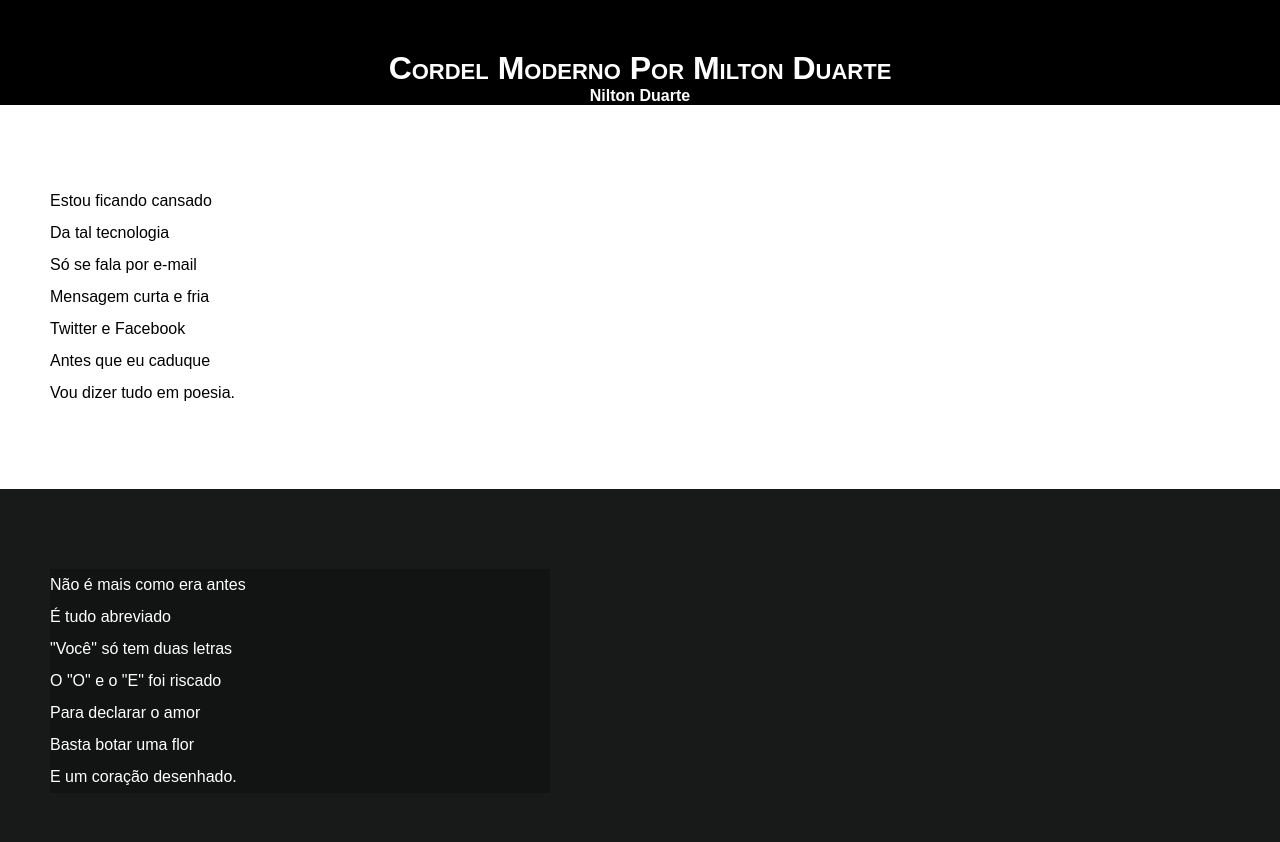
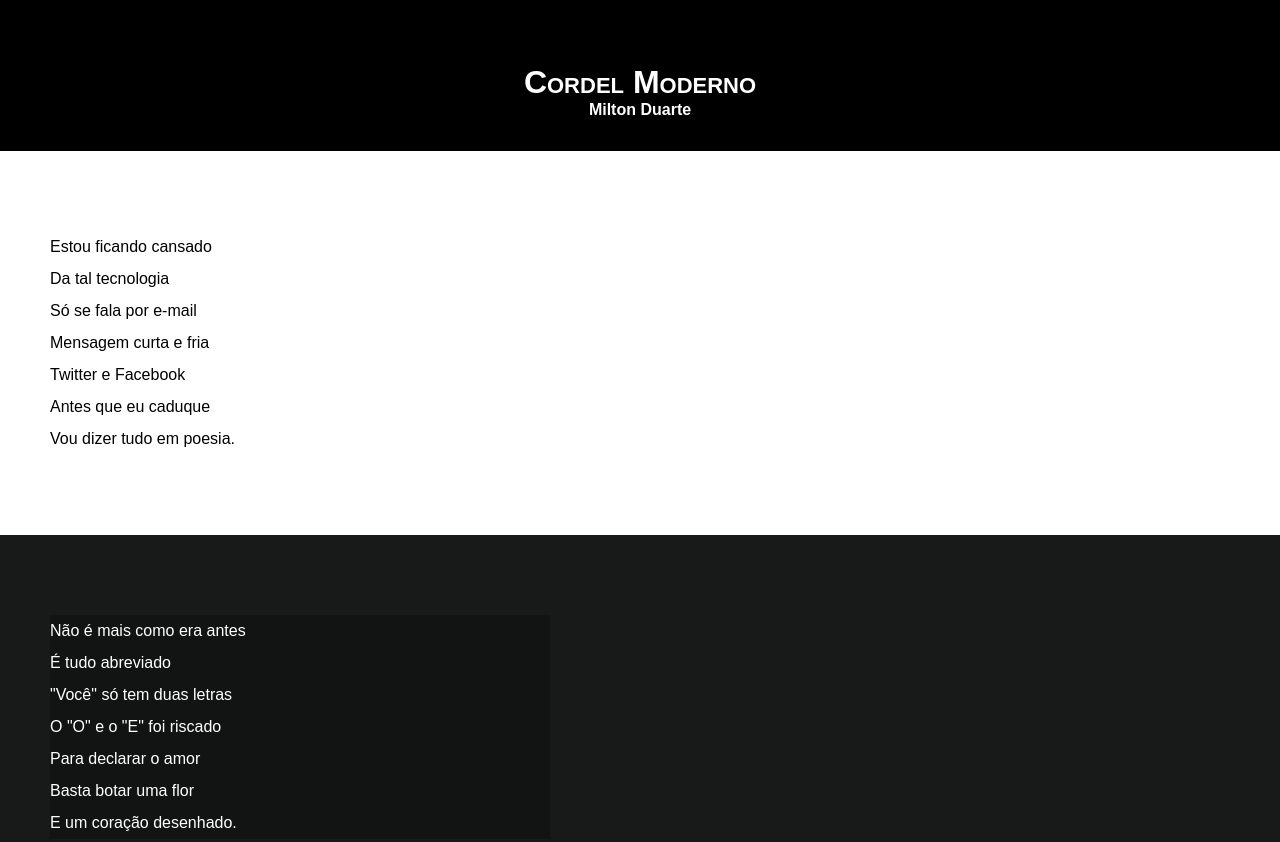
Before and after one commit to KeyvinCumbe/Html-Css, a plain HTML site: page desafio_pmodulo/Desafio12/index.html in a window 1280 px wide. Shown: the top 842 px of the page. Drawn offline with Linux system fonts and the light colour scheme.

Commit message:
fiz uma correccao

```diff
--- a/desafio_pmodulo/Desafio12/index.html
+++ b/desafio_pmodulo/Desafio12/index.html
@@ -13,9 +13,8 @@
     <header>
         <h1>
             Cordel Moderno
-            Por Milton Duarte
         </h1>
-        <a target="_blank" href="https://www.recantodasletras.com.br/poesias/3186743">Nilton Duarte</a>
+        <a target="_blank" href="https://www.recantodasletras.com.br/poesias/3186743">Milton Duarte</a>
     </header>
 
     <section class="normal">
--- a/desafio_pmodulo/Desafio12/style.css
+++ b/desafio_pmodulo/Desafio12/style.css
@@ -1,4 +1,14 @@
 @charset "UTF_8";
+
+@import url('https://fonts.googleapis.com/css2?family=Work+Sans:ital,wght@0,100..900;1,100..900&display=swap');
+
+@import url('https://fonts.googleapis.com/css2?family=Work+Sans:ital,wght@0,100..900;1,100..900&display=swap');
+
+:root{
+    --font1:Verdana, Geneva, Tahoma, sans-serif;
+    --font2:"Passion One", sans-serif;
+    --font3:"Sriracha", cursive;
+}
 
 *{
     margin: 0;
@@ -9,6 +19,7 @@
 html, body{
     min-height: 100vh; /*tamanho mínimo da viewport*/
     background-color: darkgray;
+    font-family: var(--font1);
 }
 
 
@@ -16,10 +27,13 @@ header{
     color: white;
     background-color: black;
     text-align: center;
+    padding:2em;
 }
 header > h1 {
-    padding-top: 50px;
+    padding-top: 1em;
     font-variant: small-caps;/*fica capitalized*/
+    font-family: var(--font2);
+
 }
 header > p {
     padding-bottom:50px;
@@ -39,7 +53,7 @@ section{
     padding-bottom: 10vh;
     line-height: 2em; /*altura de linha*/
     padding-left: 50px;
-
+    font-family: var(--font3);
 }
 section.normal {
     background-color: white;
```
